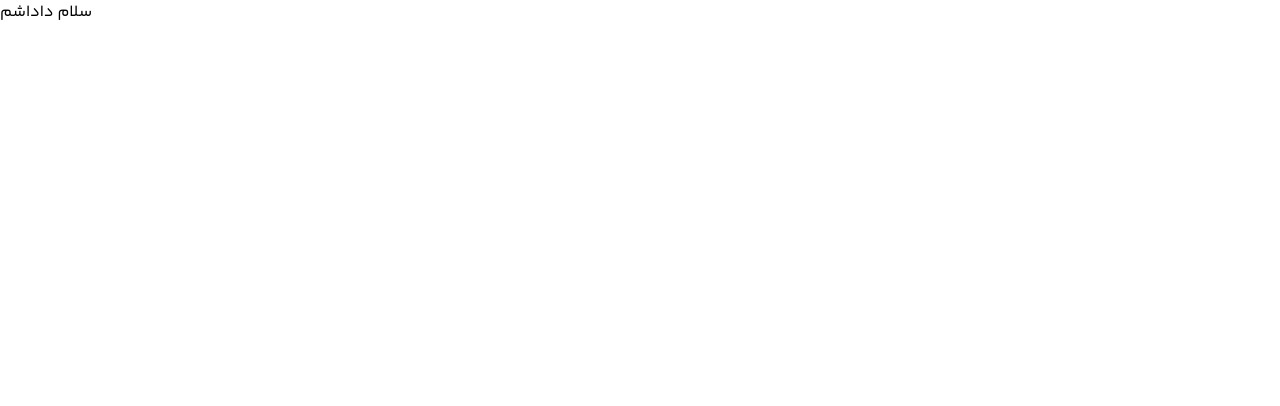
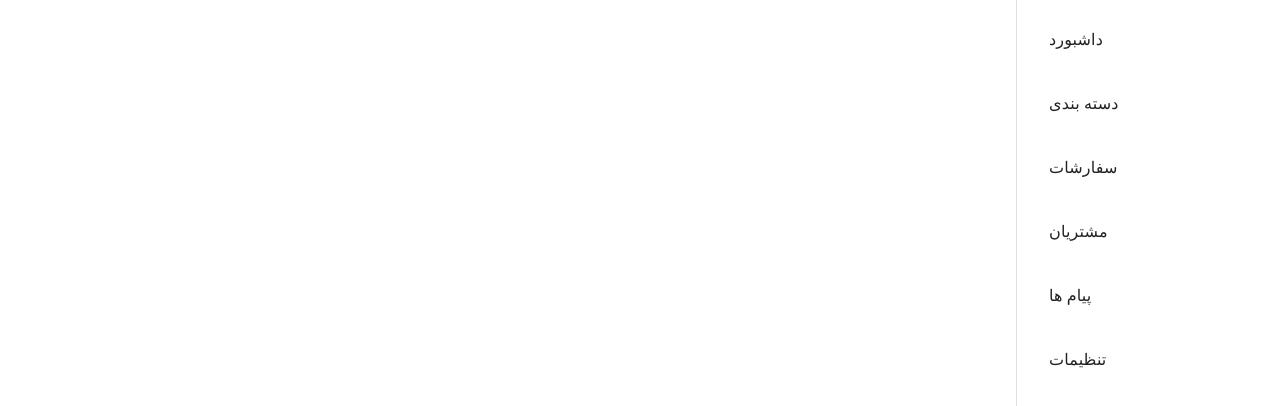
Before and after one commit to sinazarrin/admin-panel-shop, a React (Vite) app: page / in a window 1280 px wide. Shown: the top 406 px of the page. Built offline with nearby package versions, Linux system fonts and the light colour scheme.

Commit message:
added sidebar component

```diff
--- a/src/App.tsx
+++ b/src/App.tsx
@@ -1,10 +1,11 @@
 import './Assets/styles/index.css'
+import DefaultLayout from './Layout/Default'
 
 const App = () => {
   return (
-    <p>
-      سلام داداشم
-    </p>
+    <div>
+      <DefaultLayout />
+    </div>
   )
 }
 
--- /dev/null
+++ b/src/Layout/Default/Sidebar/index.tsx
@@ -0,0 +1,44 @@
+import { Box, Drawer, List, ListItem, ListItemButton, ListItemIcon, ListItemText } from "@mui/material";
+import sidebarItems from "./list";
+import { useState } from "react";
+
+type sidebarProps = {
+    open: boolean
+}
+
+const Sidebar = ({ open }: sidebarProps) => {
+
+
+    return (
+        <Box>
+            <Drawer
+                sx={{
+                    width: 264, lexShrink: 0,
+                    '& .MuiDrawer-paper': {
+                        width: 264,
+                    },
+                }}
+                anchor="right"
+                open={open}
+                variant="persistent"
+            >
+                <List>
+                    {
+                        sidebarItems?.map((item, i) => (
+                            <ListItem key={i}>
+                                <ListItemButton>
+                                    <ListItemIcon>
+
+                                    </ListItemIcon>
+                                    <ListItemText primary={item.label} />
+                                </ListItemButton>
+                            </ListItem>
+                        ))
+                    }
+                </List>
+            </Drawer>
+        </Box>
+    )
+}
+
+export default Sidebar
--- /dev/null
+++ b/src/Layout/Default/Sidebar/list.ts
@@ -0,0 +1,40 @@
+export interface SidebarItems {
+    icon: string
+    label: string
+    path: string
+}
+
+const sidebarItems:SidebarItems[] = [
+    {
+        icon: '',
+        label: 'داشبورد',
+        path: '/',
+    },
+    {
+        icon: '',
+        label: 'دسته بندی',
+        path: '/categories',
+    },
+    {
+        icon: '',
+        label: 'سفارشات',
+        path: '/orders',
+    },
+    {
+        icon: '',
+        label: 'مشتریان',
+        path: '/costumers',
+    },
+    {
+        icon: '',
+        label: 'پیام ها',
+        path: '/messages',
+    },
+    {
+        icon: '',
+        label: 'تنظیمات',
+        path: '/setting',
+    },
+]
+
+export default sidebarItems
--- /dev/null
+++ b/src/Layout/Default/index.tsx
@@ -0,0 +1,18 @@
+import { useState } from 'react'
+import Sidebar from './Sidebar'
+
+const DefaultLayout = () => {
+    const [open, setOpen] = useState<boolean>(true)
+
+    const handleCloseSidebar = (): void => {
+        setOpen(!open)
+    }
+
+    return (
+        <div>
+            <Sidebar open={open} />
+        </div>
+    )
+}
+
+export default DefaultLayout
--- a/src/index.css
+++ b/src/index.css
@@ -6,4 +6,5 @@
 
 body {
   font-family: 'YekanBakh';
+  direction: rtl
 }
```
Also changed, not shown: src/Layout/Default/Sidebar/styled.ts (added).
